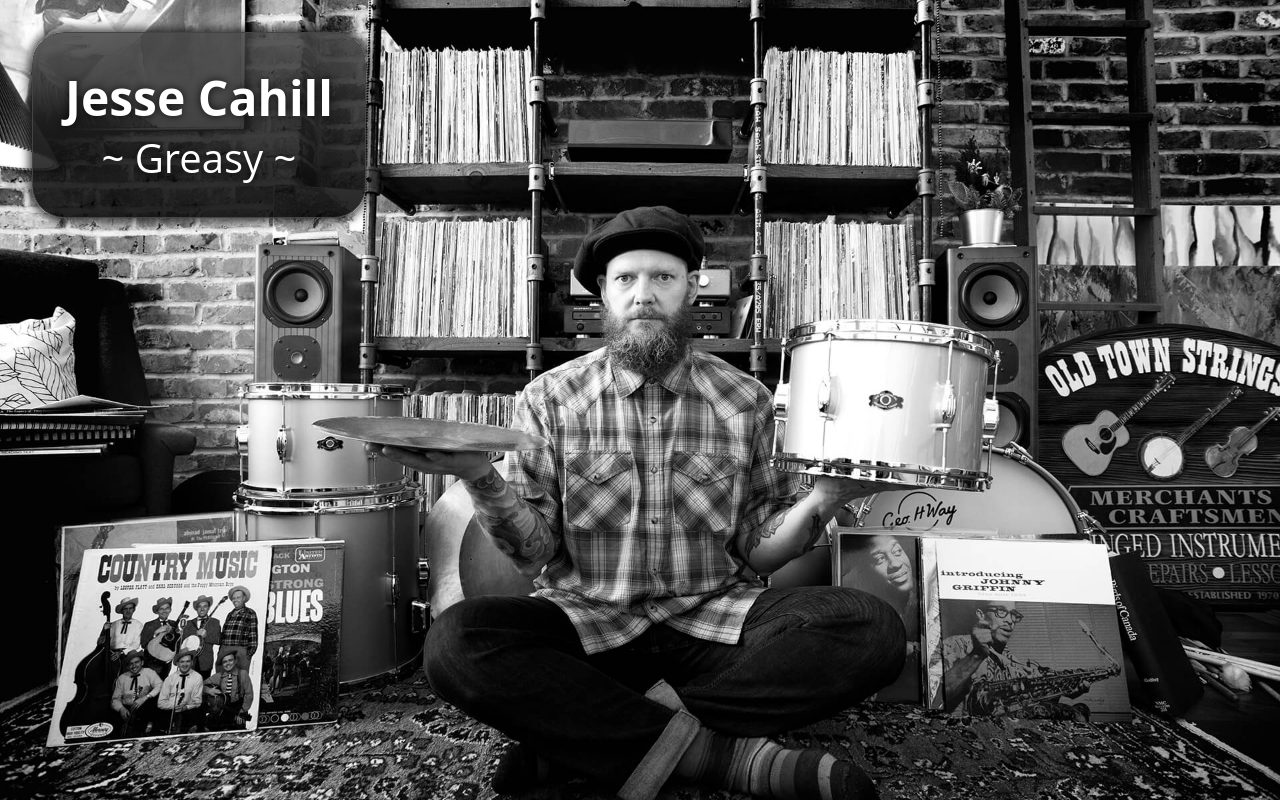
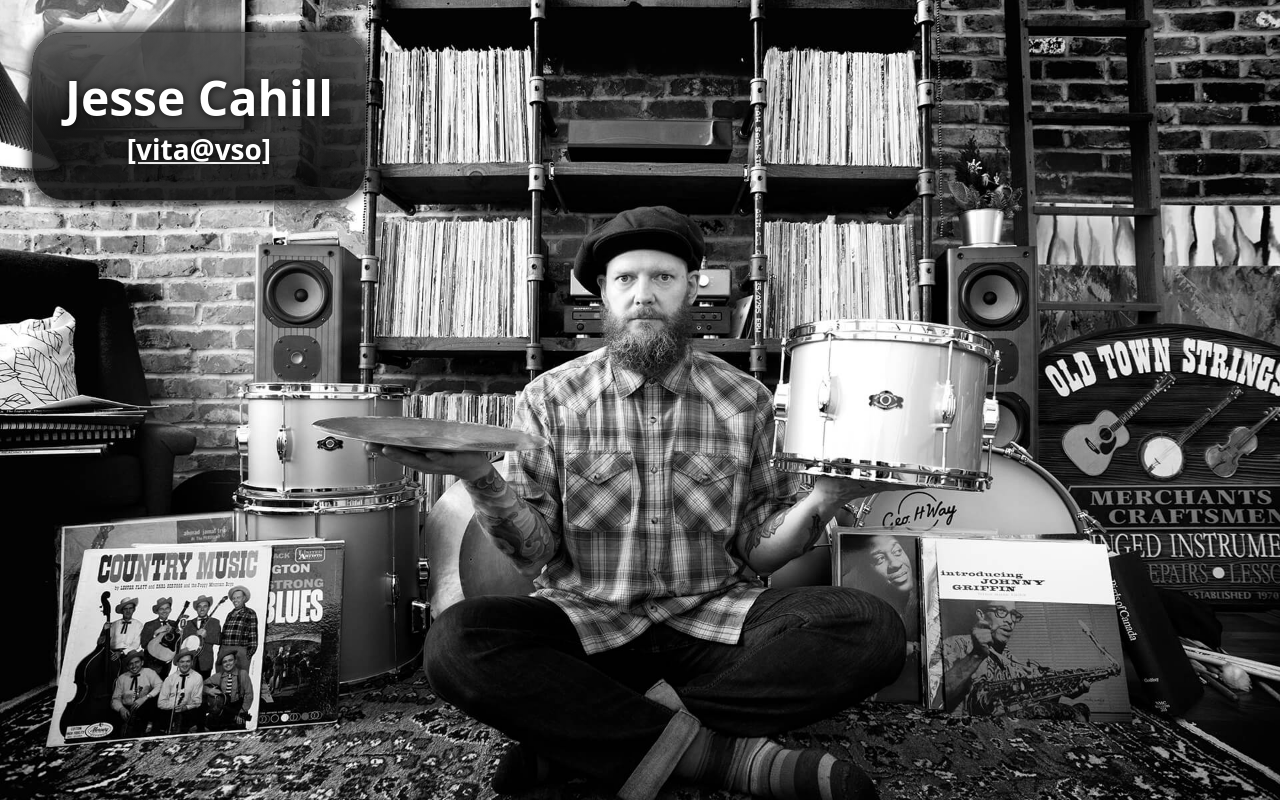
Before and after one commit to codewisenate/jessecahill-web, a Nuxt app: page / in a window 1280 px wide. Built offline with nearby package versions, Linux system fonts and the light colour scheme.

Commit message:
linked to VSO about

```diff
--- a/app.vue
+++ b/app.vue
@@ -9,16 +9,7 @@
   <section class="main">
     <div class="content-container">
     <h1>Jesse Cahill</h1>
-    <h2>~ Greasy ~</h2>
-    <!-- <div class="form-container">
-      <h3>Contact Jesse</h3>
-      <form name="contact" method="POST" data-netlify="true">
-        <p><label>Your Name:<br /><input label="Your Name" name="name" /></label></p>
-        <p><label>Your Email:<br /><input type="email" name="email" /></label></p>
-        <p><label>Message:<br /><textarea name="message"></textarea></label></p>
-        <p><button type="submit">Send</button></p>
-      </form>
-    </div> -->
+    <h2><a href="https://vsoschoolofmusic.ca/faculty/jesse-cahill/">[vita@vso]</a></h2>
   </div>
   </section>
 </template>
@@ -80,9 +71,12 @@ h1 {
 h2 {
   text-shadow: 0 0 0.5rem  rgba(0,0,0, 0.85);
   color: #fff;
-  font-size: 2.5rem;
+  font-size: 1.75rem;
   font-weight: 400;
   margin: 0 auto;
+}
+a {
+  color: inherit;
 }
 @media (max-width: 500px) {
   .content-container {
```
